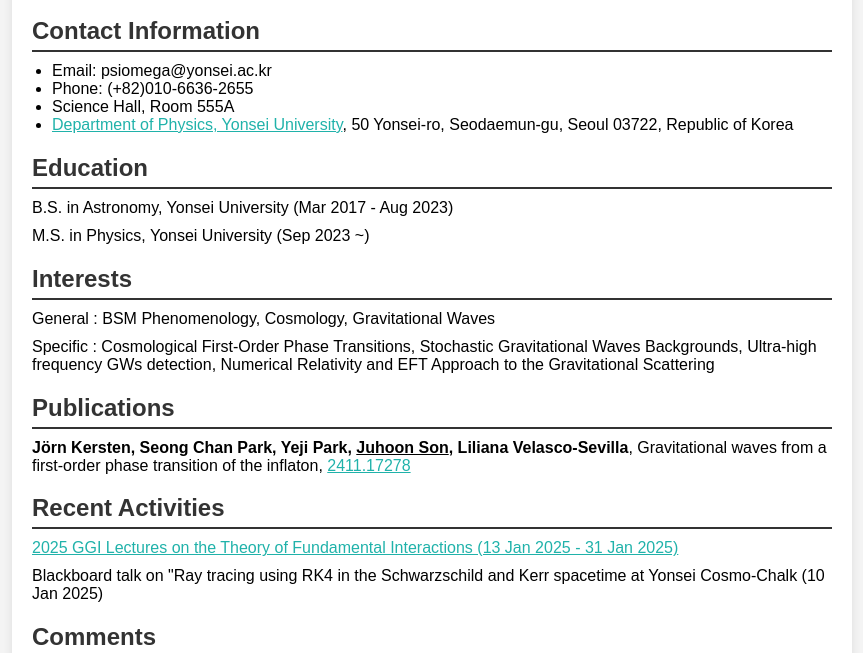
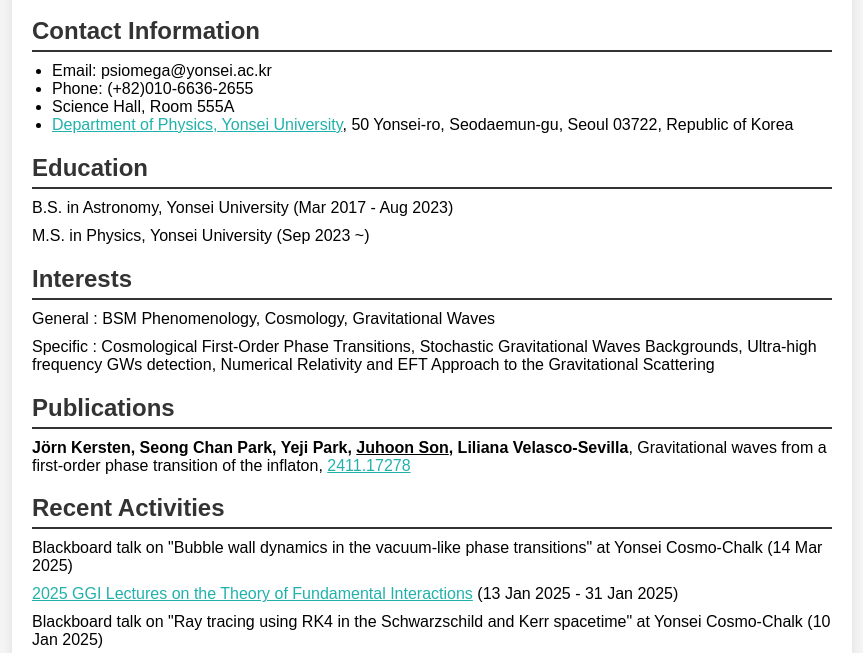
Before and after one commit to nayuta-psiomega/personal-website, a plain HTML site: page index.html in a window 1280 px wide. Shown: the part 147-800 px from the top of the page, without its empty margins (208-1071 px from the left). Drawn offline with Linux system fonts and the light colour scheme.

Commit message:
Update index.html

```diff
--- a/index.html
+++ b/index.html
@@ -31,8 +31,9 @@
         <p><b>Jörn Kersten, Seong Chan Park, Yeji Park, <u>Juhoon Son</u>, Liliana Velasco-Sevilla</b>, Gravitational waves from a first-order phase transition of the inflaton, <a href="https://arxiv.org/abs/2412.17278">2411.17278</a></p>
 
         <h2>Recent Activities</h2>
-        <p><a href="https://www.ggi.infn.it/ggilectures/ggilectures2025/index.php">2025 GGI Lectures on the Theory of Fundamental Interactions (13 Jan 2025 - 31 Jan 2025)</a></p>
-        <p>Blackboard talk on "Ray tracing using RK4 in the Schwarzschild and Kerr spacetime at Yonsei Cosmo-Chalk (10 Jan 2025)</p>
+        <p>Blackboard talk on "Bubble wall dynamics in the vacuum-like phase transitions" at Yonsei Cosmo-Chalk (14 Mar 2025)</p>
+        <p><a href="https://www.ggi.infn.it/ggilectures/ggilectures2025/index.php">2025 GGI Lectures on the Theory of Fundamental Interactions</a> (13 Jan 2025 - 31 Jan 2025)</p>
+        <p>Blackboard talk on "Ray tracing using RK4 in the Schwarzschild and Kerr spacetime" at Yonsei Cosmo-Chalk (10 Jan 2025)</p>
 
         <h2>Comments</h2>
         <h4><div style="font-style:italic;font-family:Times New Roman;">"To see a World in a Grain of Sand<br>And a Heaven in a Wild Flower<br>Hold Infinity in the palm of your hand<br>And Eternity in an hour"</div><br>Auguries of Innocence, William Blake</h4>
```
